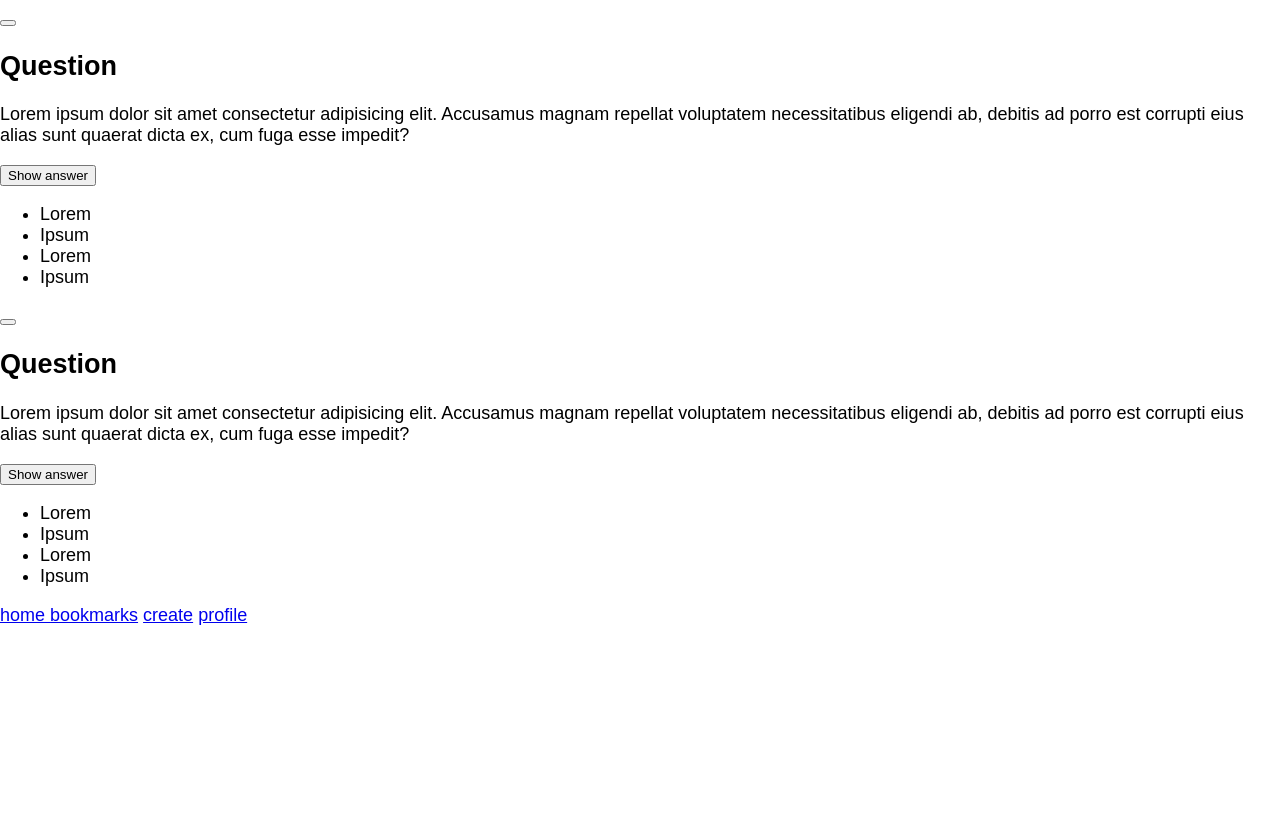
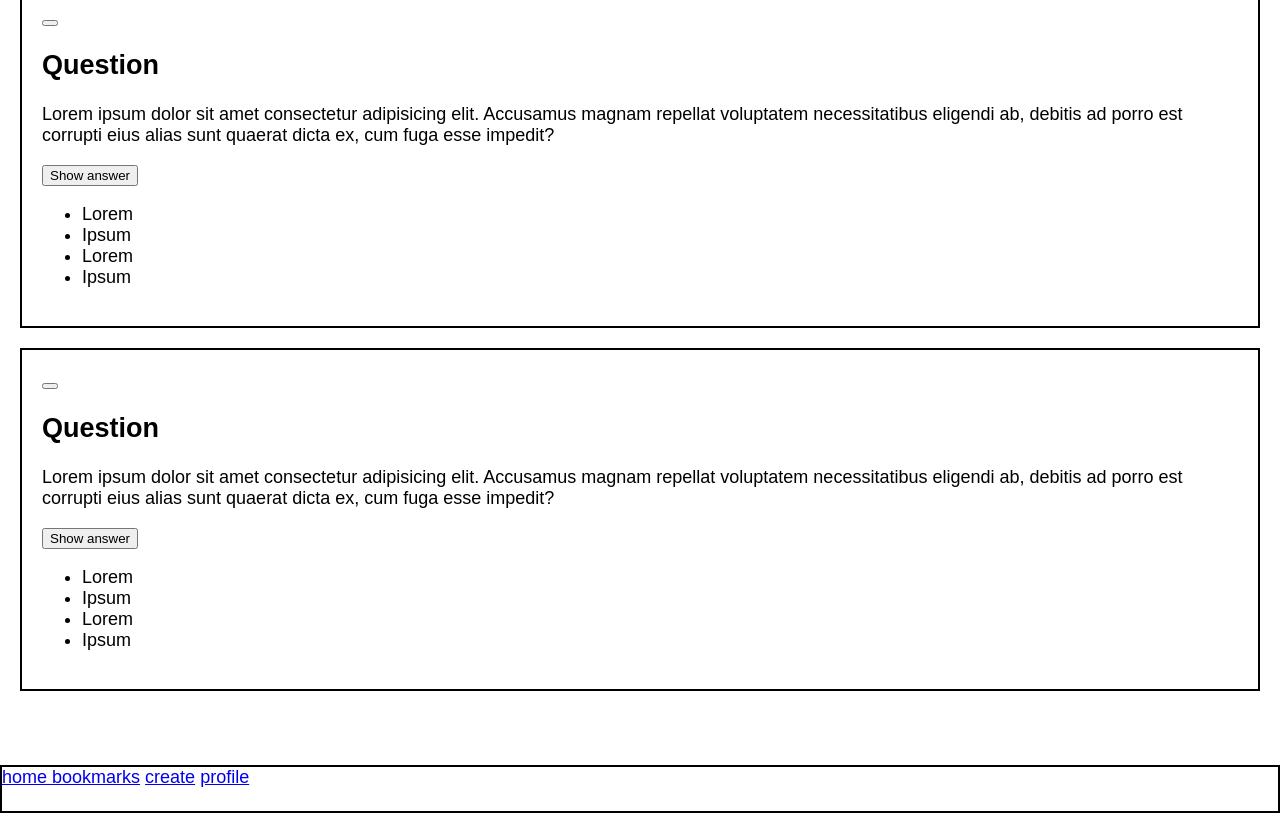
Before and after one commit to maximiliangustmann/quiz-app, a website: page index.html in a window 1280 px wide. Shown: the part 83-896 px from the top of the page. Before the commit the page ends 800 px from the top, so only its background shows below. Drawn offline with Linux system fonts and the light colour scheme.

Commit message:
Adding scss files

```diff
--- a/index.html
+++ b/index.html
@@ -15,7 +15,7 @@
     </header>
 
     <main>
-      <section class="card">
+      <section class="card m-20 p-20">
         <button class="card__bookmark card__bookmark--active"></button>
         <h2 class="card__headline">Question</h2>
         <p class="card__text card__text--question">
@@ -33,7 +33,7 @@
         </ul>
       </section>
 
-      <section class="card">
+      <section class="card m-20 p-20">
         <button class="card__bookmark card__bookmark--active"></button>
         <h2 class="card__headline">Question</h2>
         <p class="card__text card__text--question">
--- a/scss/_base.scss
+++ b/scss/_base.scss
@@ -6,4 +6,11 @@ body {
   margin: 0;
   font-size: 112.5%;
   font-family: sans-serif;
+  display: grid;
+  grid-template-rows: 48px auto 48px;
 }
+
+main {
+  overflow: auto;
+  height: 100vh;
+}
--- /dev/null
+++ b/scss/_card.scss
@@ -0,0 +1,3 @@
+.card {
+  border: solid black 2px;
+}
--- /dev/null
+++ b/scss/_footer.scss
@@ -0,0 +1,3 @@
+footer {
+  border: solid black 2px;
+}
--- /dev/null
+++ b/scss/_header.scss
@@ -0,0 +1,3 @@
+header {
+  border: solid black 2px;
+}
--- a/scss/_utility.scss
+++ b/scss/_utility.scss
@@ -1,3 +1,6 @@
-.m10 {
-  margin: 10px;
+.m-20 {
+  margin: 20px;
 }
+.p-20 {
+  padding: 20px;
+}
--- a/scss/styles.scss
+++ b/scss/styles.scss
@@ -1,2 +1,5 @@
 @import './base';
 @import './utility';
+@import './card';
+@import './header';
+@import './footer';
```
Also changed, not shown: styles.css.
